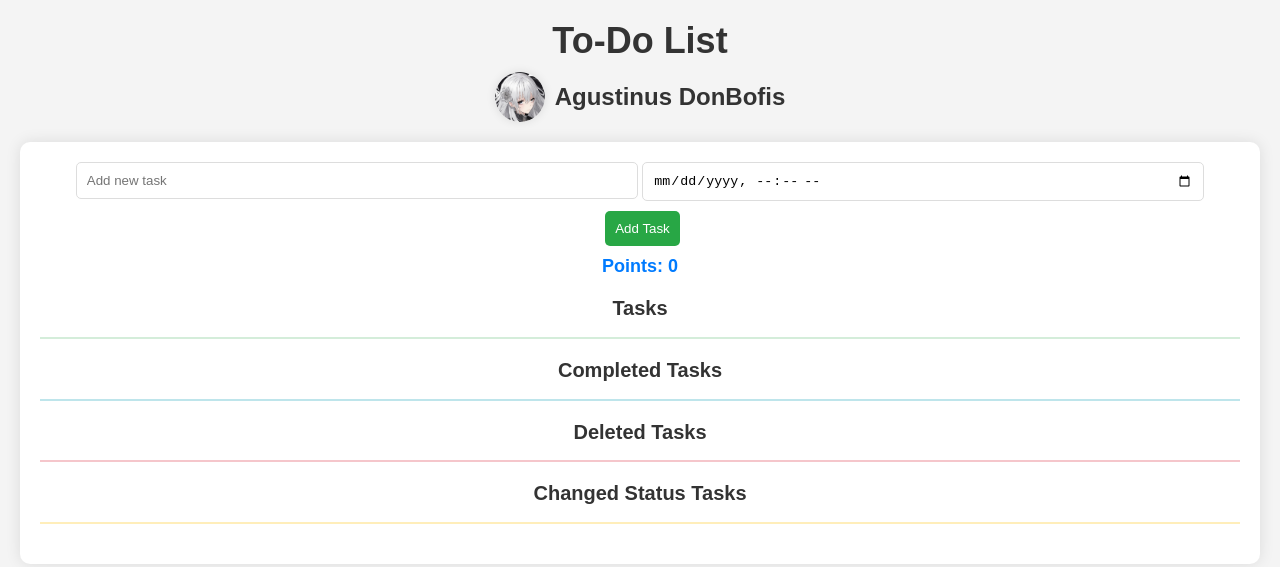
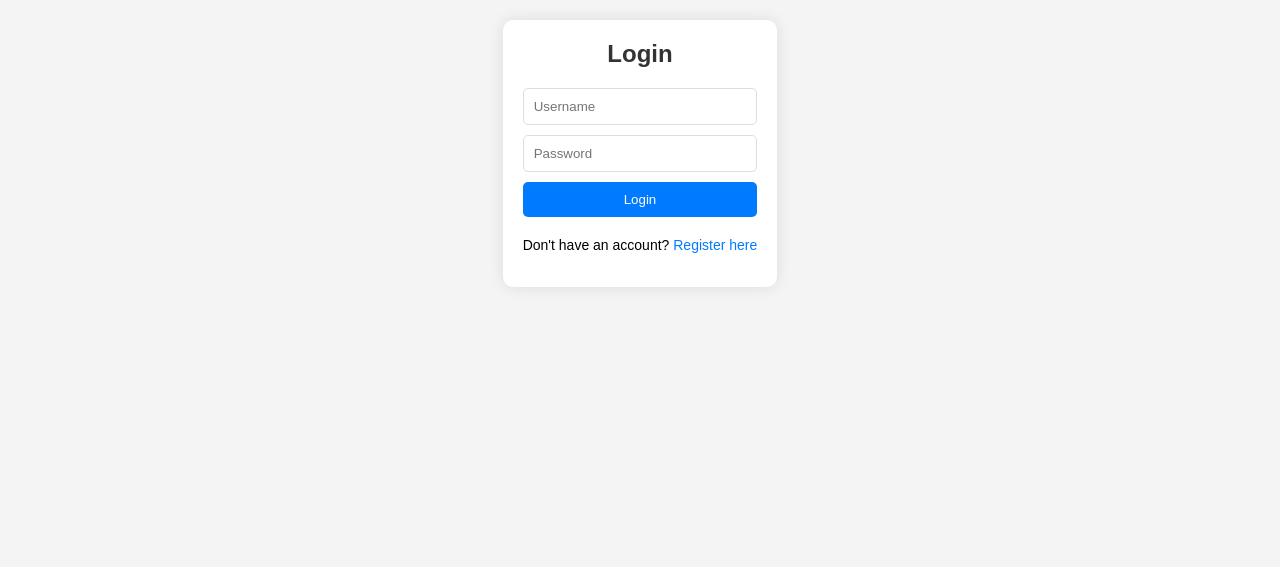
Before and after one commit to ShizuAkashiya/To-Do-List, a plain HTML site: page index.html in a window 1280 px wide. Drawn offline with Linux system fonts and the light colour scheme.

Commit message:
Add files via upload

```diff
--- a/index.html
+++ b/index.html
@@ -3,33 +3,19 @@
 <head>
   <meta charset="UTF-8">
   <meta name="viewport" content="width=device-width, initial-scale=1.0">
-  <title>To-Do List</title>
-  <link rel="stylesheet" href="style.css">
+  <title>Login</title>
+  <link rel="stylesheet" href="auth.css">
 </head>
 <body>
-  <div class="header">
-    <h1>To-Do List</h1>
-    <div class="profile">
-      <img src="profile-pic.png" alt="Profile Picture" id="profile-pic">
-      <span id="user-name">Agustinus DonBofis</span>
-    </div>
+  <div class="container">
+    <h1>Login</h1>
+    <form id="login-form">
+      <input type="text" id="username" placeholder="Username" required>
+      <input type="password" id="password" placeholder="Password" required>
+      <button type="submit">Login</button>
+    </form>
+    <p>Don't have an account? <a href="register.html">Register here</a></p>
   </div>
-  <div class="container">
-    <input type="text" id="new-task" placeholder="Add new task">
-    <input type="datetime-local" id="task-deadline">
-    <button id="add-task-btn">Add Task</button>
-    <div class="points">Points: <span id="points">0</span></div>
-    <div id="task-lists">
-      <h2>Tasks</h2>
-      <ul id="task-list"></ul>
-      <h2>Completed Tasks</h2>
-      <ul id="completed-tasks"></ul>
-      <h2>Deleted Tasks</h2>
-      <ul id="deleted-tasks"></ul>
-      <h2>Changed Status Tasks</h2>
-      <ul id="changed-status-tasks"></ul>
-    </div>
-  </div>
-  <script src="script.js"></script>
+  <script src="login.js"></script>
 </body>
 </html>
--- a/login.js
+++ b/login.js
@@ -7,7 +7,7 @@ document.getElementById('login-form').addEventListener('submit', function(e) {
     if (storedPassword && storedPassword === password) {
       alert('Login successful!');
       localStorage.setItem('currentUser', username);
-      window.location.href = 'index.html';
+      window.location.href = 'main.html';
     } else {
       alert('Invalid username or password.');
     }
--- a/register.js
+++ b/register.js
@@ -6,7 +6,7 @@ document.getElementById('register-form').addEventListener('submit', function(e)
     if (username && password) {
       localStorage.setItem('user_' + username, password);
       alert('Registration successful!');
-      window.location.href = 'login.html';
+      window.location.href = 'index.html';
     } else {
       alert('Please fill in all fields.');
     }
```
Also changed, not shown: main.html (added, +35 -0 lines), register.html (+1 -1 lines).
